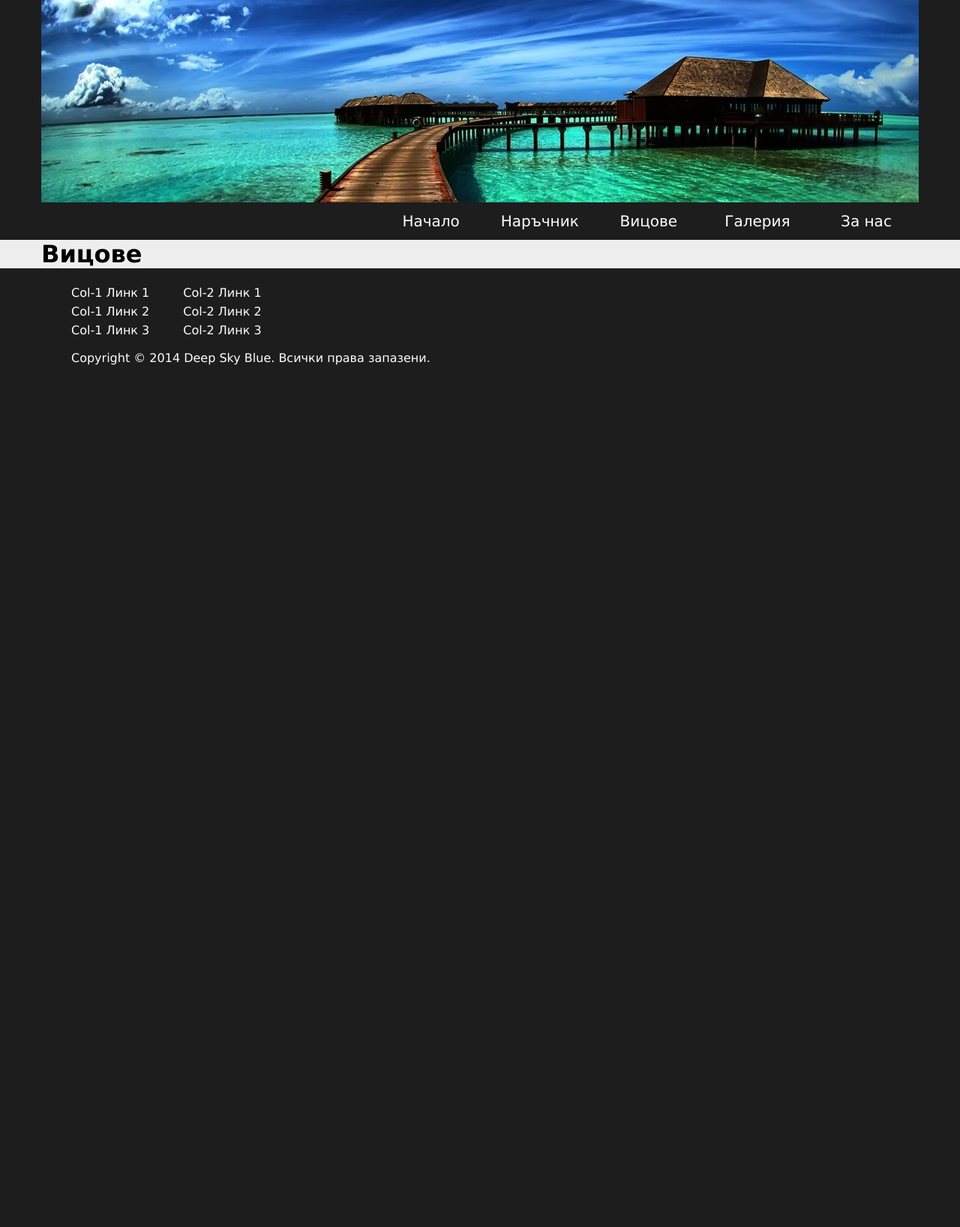
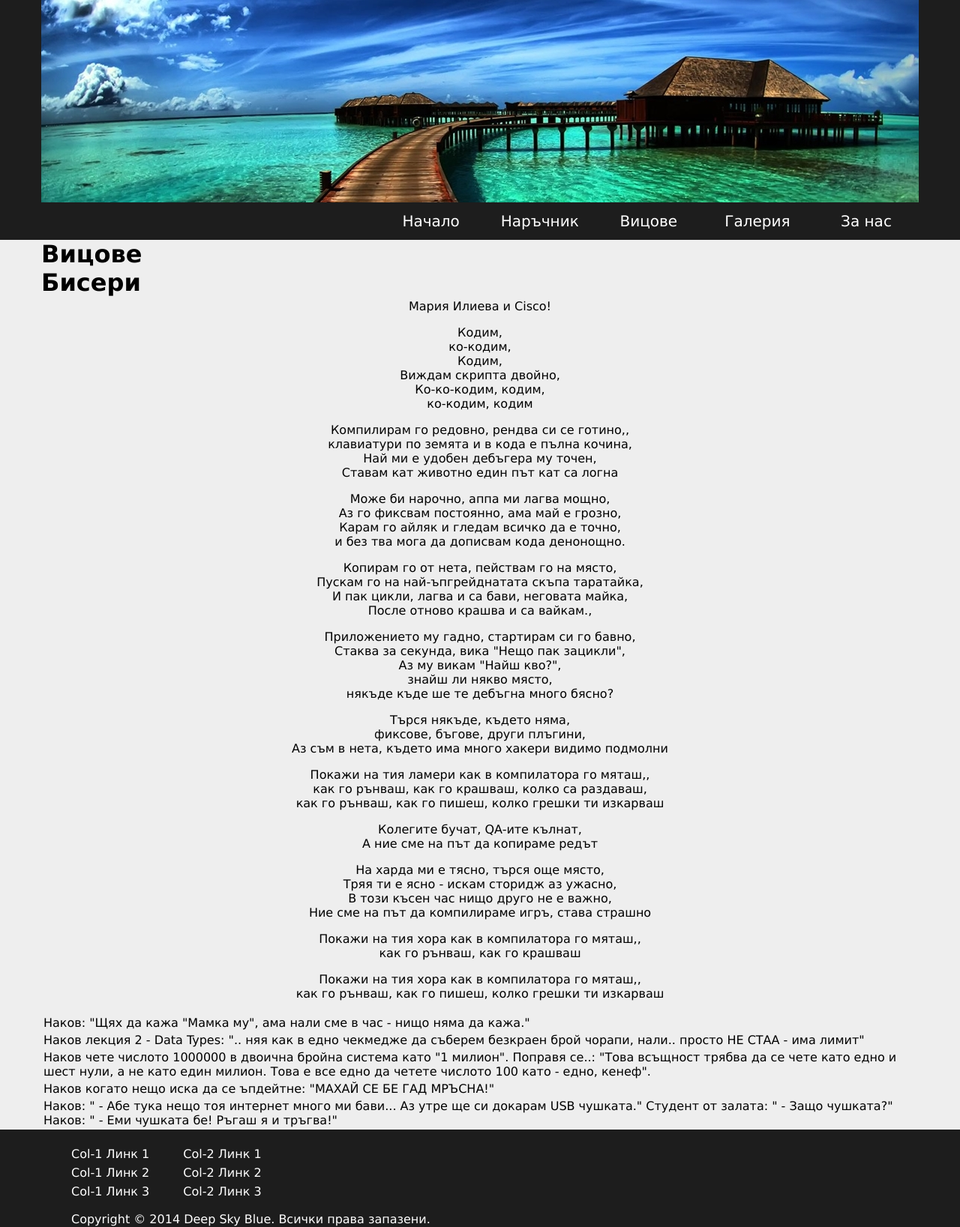
Before and after one commit to rozay/WebFundamentals-HTML-CSS-Teamwork, a PHP site: page /jokes.php in a window 1280 px wide. Shown: the whole page at 75% size. Before the commit the page ends 487 px from the top, so only its background shows below. Run offline with PHP 8.4, Linux system fonts and the light colour scheme.

Commit message:
updated jokes.php

```diff
--- a/php template/jokes.php
+++ b/php template/jokes.php
@@ -12,6 +12,82 @@
 <main>
     <div id="main-wrapper">
         <h1>Вицове</h1>
+		<div id="container">
+            <table>
+                <thead>
+                <h1>Бисери</h1>
+                </thead>
+
+                <tbody>
+                <tr>
+                    <td ><div class="song">Мария Илиева и Cisco!
+
+                            <p>Кодим,<br/>
+                                ко-кодим,<br/>
+                                Кодим,<br/>
+                                Виждам скрипта двойно,<br/>
+                                Ко-ко-кодим, кодим,<br/>
+                                ко-кодим, кодим</p>
+
+                            <p>Компилирам го редовно, рендва си се готино,,<br/>
+                                клавиатури по земята и в кода е пълна кочина,<br/>
+                                Най ми е удобен дебъгера му точен,<br/>
+                                Ставам кат животно един път кат са логна</p>
+
+                            <p>Може би нарочно, аппа ми лагва мощно,<br/>
+                                Аз го фиксвам постоянно, ама май е грозно,<br/>
+                                Карам го айляк и гледам всичко да е точно,<br/>
+                                и без тва мога да дописвам кода денонощно.</p>
+
+                            <p>Копирам го от нета, пействам го на място,<br/>
+                                Пускам го на най-ъпгрейднатата скъпа таратайка,<br/>
+                                И пак цикли, лагва и са бави, неговата майка,<br/>
+                                После отново крашва и са вайкам.,</p>
+
+                            <p>Приложението му гадно, стартирам си го бавно,<br/>
+                                Стаква за секунда, вика "Нещо пак зацикли",<br/>
+                                Аз му викам "Найш кво?",<br/>
+                                знайш ли някво място,<br/>
+                                някъде къде ше те дебъгна много бясно?</p>
+
+                            <p>Търся някъде, където няма,<br/>
+                                фиксове, бъгове, други плъгини,<br/>
+                                Аз съм в нета, където има много хакери видимо подмолни</p>
+
+                            <p>Покажи на тия ламери как в компилатора го мяташ,,<br/>
+                                как го рънваш, как го крашваш, колко са раздаваш,<br/>
+                                как го рънваш, как го пишеш, колко грешки ти изкарваш</p>
+
+                            <p>Колегите бучат, QA-ите кълнат,<br/>
+                                А ние сме на път да копираме редът</p>
+
+                            <p>На харда ми е тясно, търся още място,<br/>
+                                Тряя ти е ясно - искам сторидж аз ужасно,<br/>
+                                В този късен час нищо друго не е важно,<br/>
+                                Ние сме на път да компилираме игръ, става страшно</p>
+
+                            <p>Покажи на тия хора как в компилатора го мяташ,,<br/>
+                                как го рънваш, как го крашваш</p>
+
+                            <p>Покажи на тия хора как в компилатора го мяташ,,<br/>
+                                как го рънваш, как го пишеш, колко грешки ти изкарваш </p></div></td>
+                </tr>
+                <tr><td>Наков: "Щях да кажа "Мамка му", ама нали сме в час - нищо няма да кажа."</td></tr>
+
+                <tr><td>Наков лекция 2 - Data Types: ".. няя как в едно чекмедже да съберем безкраен брой чорапи, нали.. просто НЕ СТАА
+                        - има лимит"</td></tr>
+
+                <tr><td>Наков чете числото 1000000 в двоична бройна система като "1 милион". Поправя се..: "Това всъщност трябва да се
+                        чете като едно и шест нули, а не като един милион. Това е все едно да четете числото 100 като - едно, кенеф".</td></tr>
+
+                <tr><td>Наков когато нещо иска да се ъпдейтне: "МАХАЙ СЕ БЕ ГАД МРЪСНА!"</td></tr>
+
+                <tr><td>Наков:  " - Абе тука нещо тоя интернет много ми бави... Аз утре ще си докарам USB чушката."
+                        Студент от залата: " - Защо чушката?"
+                        Наков: " - Еми чушката бе! Ръгаш я и тръгва!"</td></tr>
+                </tbody>
+            </table>
+        </div>
     </div>
 </main>
 <footer>
```
